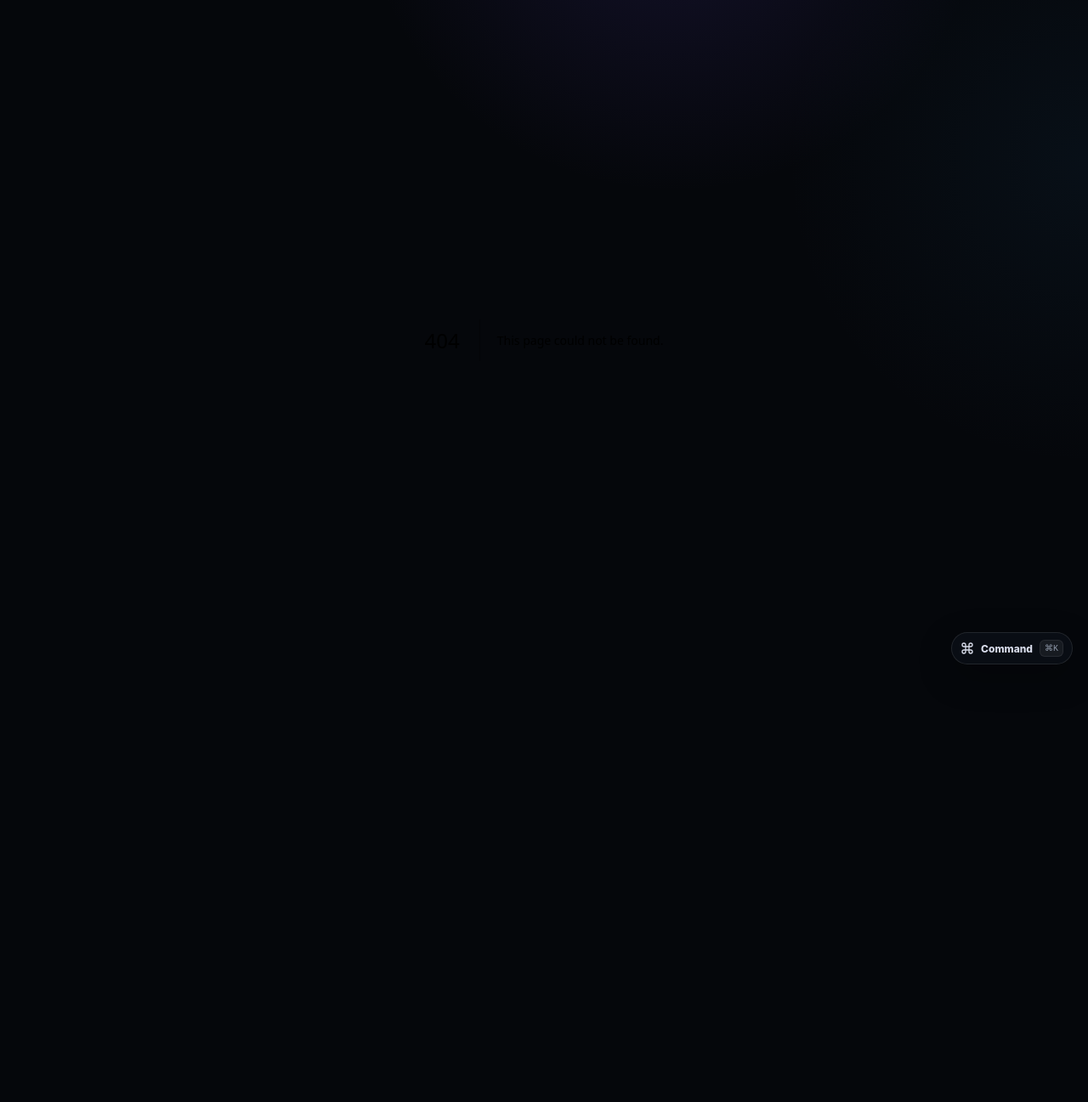
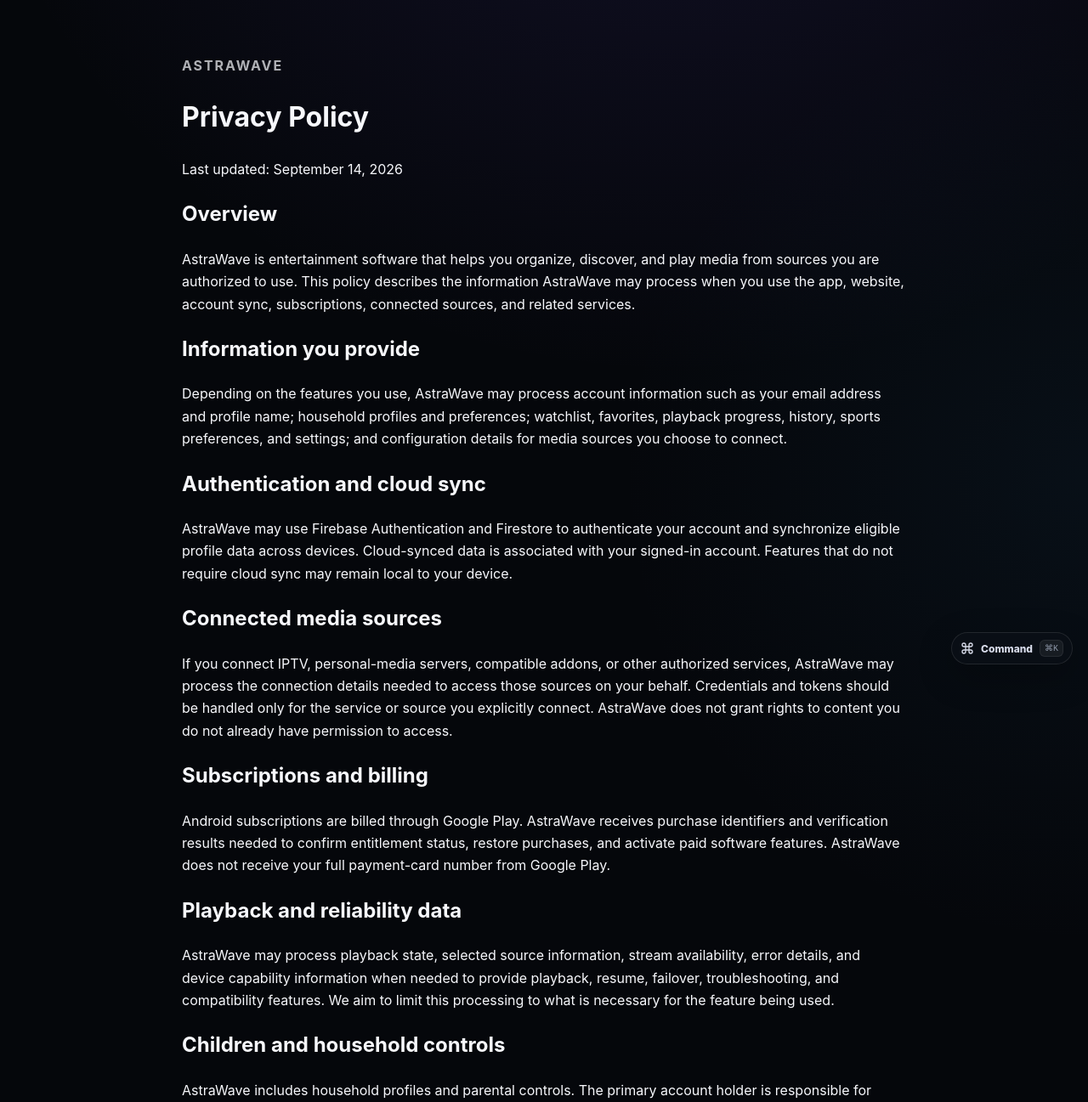
Before and after one commit to james-mull/astrawave-tv-build, a Next.js app in the folder web-app/: page /privacy in a window 1280 px wide. Before the commit this address had no page. Shown: the top 1297 px of the page at 85% size. Before the commit the page ends 800 px from the top, so only its background shows below. Built offline with nearby package versions, Linux system fonts and the light colour scheme.

Commit message:
Add AstraWave privacy page

```diff
--- /dev/null
+++ b/web-app/app/privacy/page.tsx
@@ -0,0 +1,55 @@
+export const metadata = {
+  title: 'Privacy Policy | AstraWave',
+  description: 'AstraWave privacy policy and data-handling overview.',
+};
+
+const updated = 'September 14, 2026';
+
+export default function PrivacyPage() {
+  return (
+    <main style={{maxWidth: 900, margin: '0 auto', padding: '48px 24px 80px', lineHeight: 1.65}}>
+      <p style={{opacity: .7, letterSpacing: '.12em', fontWeight: 700}}>ASTRAWAVE</p>
+      <h1>Privacy Policy</h1>
+      <p>Last updated: {updated}</p>
+
+      <h2>Overview</h2>
+      <p>AstraWave is entertainment software that helps you organize, discover, and play media from sources you are authorized to use. This policy describes the information AstraWave may process when you use the app, website, account sync, subscriptions, connected sources, and related services.</p>
+
+      <h2>Information you provide</h2>
+      <p>Depending on the features you use, AstraWave may process account information such as your email address and profile name; household profiles and preferences; watchlist, favorites, playback progress, history, sports preferences, and settings; and configuration details for media sources you choose to connect.</p>
+
+      <h2>Authentication and cloud sync</h2>
+      <p>AstraWave may use Firebase Authentication and Firestore to authenticate your account and synchronize eligible profile data across devices. Cloud-synced data is associated with your signed-in account. Features that do not require cloud sync may remain local to your device.</p>
+
+      <h2>Connected media sources</h2>
+      <p>If you connect IPTV, personal-media servers, compatible addons, or other authorized services, AstraWave may process the connection details needed to access those sources on your behalf. Credentials and tokens should be handled only for the service or source you explicitly connect. AstraWave does not grant rights to content you do not already have permission to access.</p>
+
+      <h2>Subscriptions and billing</h2>
+      <p>Android subscriptions are billed through Google Play. AstraWave receives purchase identifiers and verification results needed to confirm entitlement status, restore purchases, and activate paid software features. AstraWave does not receive your full payment-card number from Google Play.</p>
+
+      <h2>Playback and reliability data</h2>
+      <p>AstraWave may process playback state, selected source information, stream availability, error details, and device capability information when needed to provide playback, resume, failover, troubleshooting, and compatibility features. We aim to limit this processing to what is necessary for the feature being used.</p>
+
+      <h2>Children and household controls</h2>
+      <p>AstraWave includes household profiles and parental controls. The primary account holder is responsible for configuring child profiles, ratings, approved content, bedtime, and other household restrictions. AstraWave is not intended to let children independently purchase subscriptions or bypass household controls.</p>
+
+      <h2>Third-party services</h2>
+      <p>Features may rely on services such as Google Play, Firebase, metadata providers, podcast or sports directories, and media sources you connect. Those providers may process data under their own privacy policies. AstraWave only intends to request access needed for the feature you choose to use.</p>
+
+      <h2>Data retention and deletion</h2>
+      <p>Local app data remains on the device until removed by the app, operating system, or user. Cloud account data may remain while your account is active or as needed for security, billing, legal, and service-integrity purposes. Account and data-deletion requests will be handled through the support destination published with AstraWave.</p>
+
+      <h2>Security</h2>
+      <p>We use reasonable technical safeguards intended to protect authentication, entitlement, and connected-source data. No internet-connected service can guarantee absolute security, so you should use unique credentials and only connect sources you trust.</p>
+
+      <h2>Your choices</h2>
+      <p>You can choose whether to sign in, which compatible sources to connect, which household features to enable, and whether to use optional cloud or personalization features where available. Google Play provides subscription-management controls for Android purchases.</p>
+
+      <h2>Changes to this policy</h2>
+      <p>We may update this policy as AstraWave changes. The effective date above will be updated when material revisions are published.</p>
+
+      <h2>Contact</h2>
+      <p>For privacy, account, or data requests, use the official AstraWave support contact published in the Google Play listing or the AstraWave Support page. A verified support contact must be configured before public launch.</p>
+    </main>
+  );
+}
```
